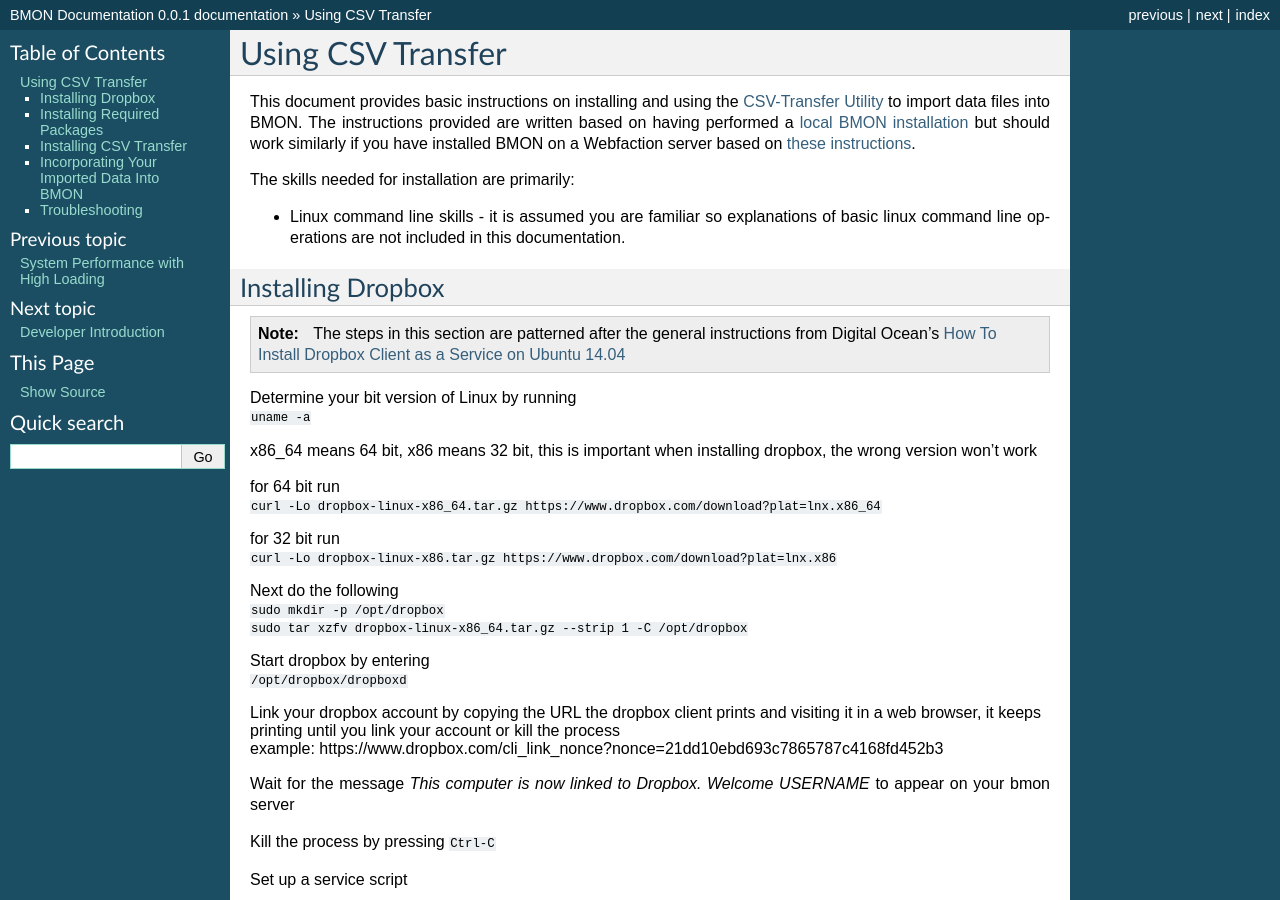
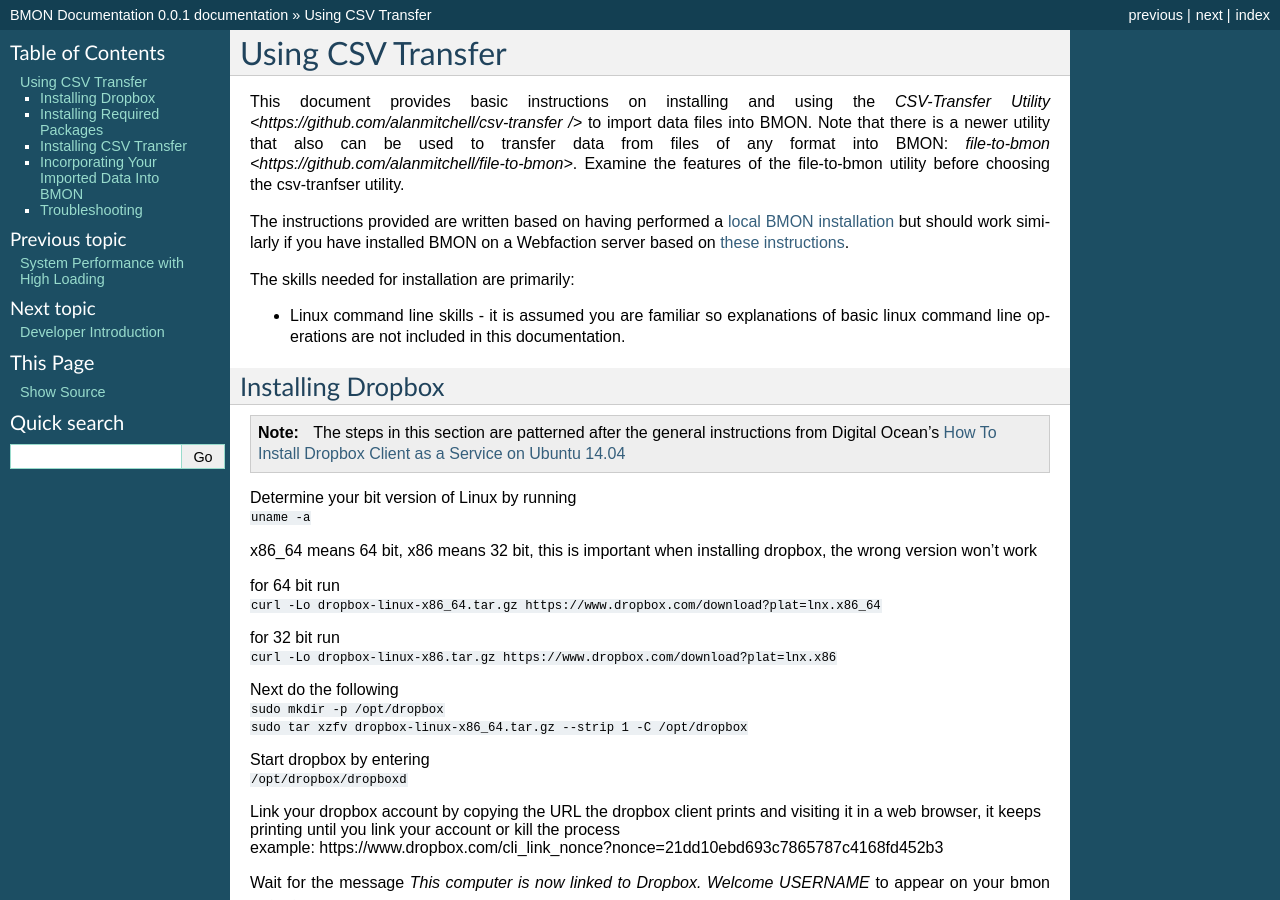
Before and after one commit to alanmitchell/bmon, a Sphinx documentation site: the page built from docs/source/using-csv-transfer.rst, in a window 1280 px wide and 900 px high. Built offline with Sphinx 7.4.7, drawn with Linux system fonts in a browser that asks for light colours.

Commit message:
Updated CSV-transfer docs.

```diff
--- a/docs/source/using-csv-transfer.rst
+++ b/docs/source/using-csv-transfer.rst
@@ -3,7 +3,13 @@
 Using CSV Transfer
 ==================
 
-This document provides basic instructions on installing and using the `CSV-Transfer Utility <https://github.com/alanmitchell/csv-transfer />`_ to import data files into BMON.
+This document provides basic instructions on installing and using the
+`CSV-Transfer Utility <https://github.com/alanmitchell/csv-transfer />`
+to import data files into BMON. Note that there is a newer utility that
+also can be used to transfer data from files of any format into BMON:
+`file-to-bmon <https://github.com/alanmitchell/file-to-bmon>`.  Examine the
+features of the file-to-bmon utility before choosing the csv-tranfser utility.
+
 The instructions provided are written based on having performed a `local BMON installation <how-to-install-BMON-locally />`_ but should work similarly if you have installed
 BMON on a Webfaction server based on `these instructions <how-to-install-BMON-on-a-web-server />`_.
 
```
